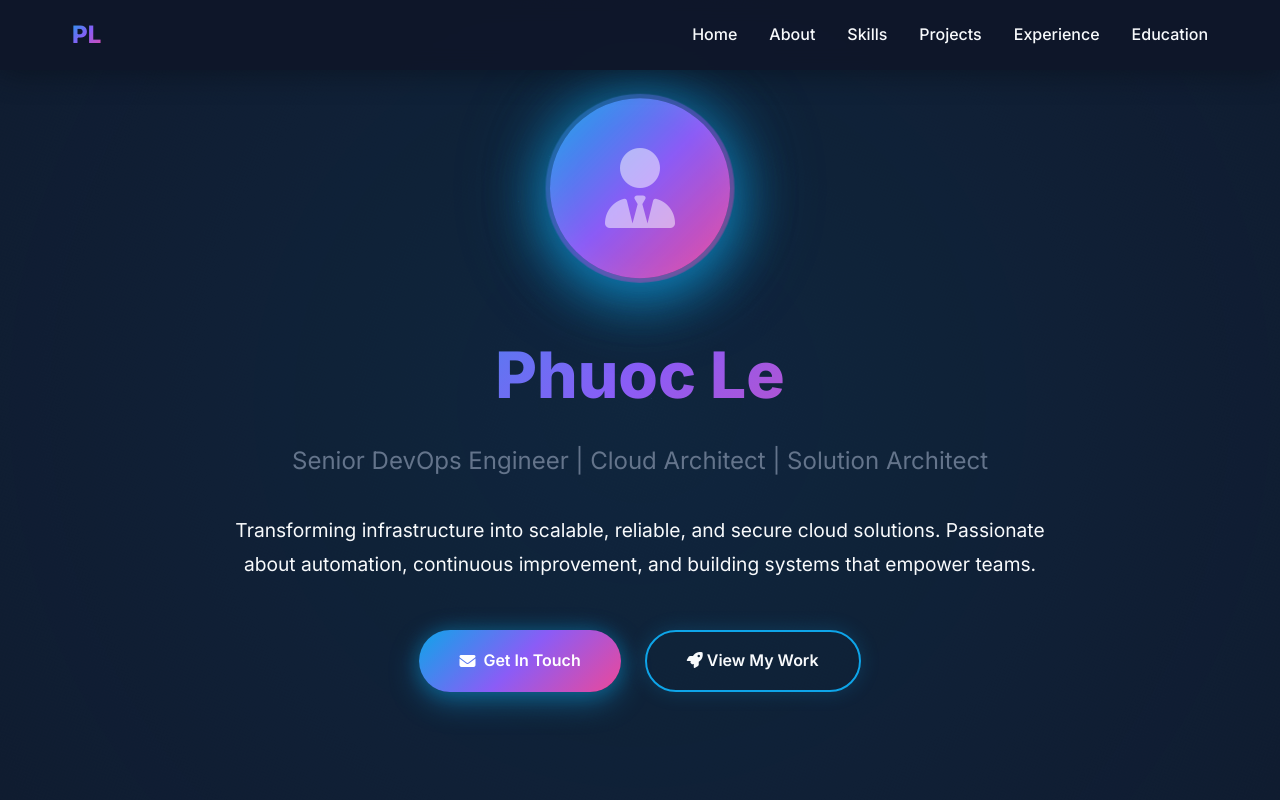
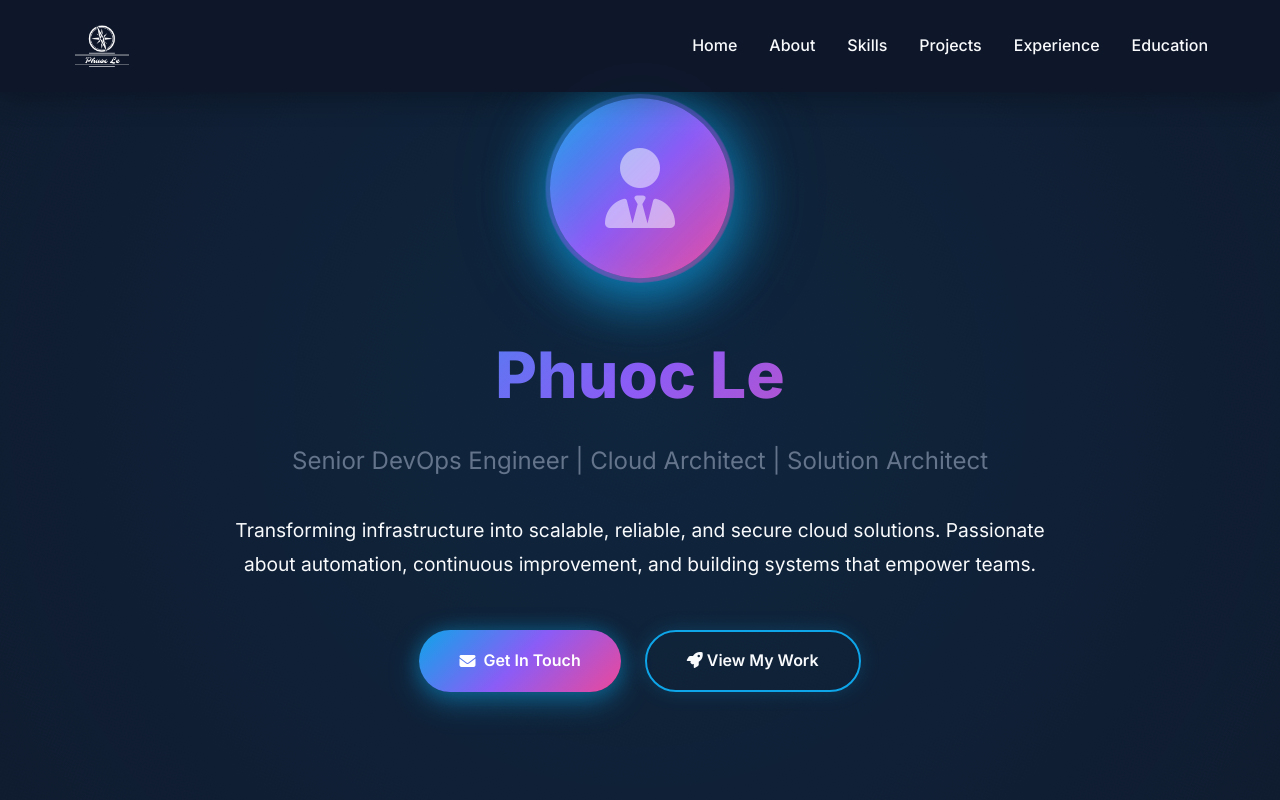
Before and after one commit to phuoc-le/phuocle-portfolio, a plain HTML site: page index.html in a window 1280 px wide. Shown: the top 800 px of the page. Drawn offline with Linux system fonts and the light colour scheme.

Commit message:
Update logo

```diff
--- a/index.html
+++ b/index.html
@@ -60,12 +60,20 @@
         }
 
         nav .logo {
-            font-size: 1.5rem;
-            font-weight: 800;
-            background: var(--gradient-alt);
-            -webkit-background-clip: text;
-            -webkit-text-fill-color: transparent;
-            background-clip: text;
+            display: flex;
+            align-items: center;
+        }
+
+        nav .logo img {
+            height: 60px;
+            width: auto;
+            filter: invert(1) brightness(1.2);
+            transition: all 0.3s;
+        }
+
+        nav .logo img:hover {
+            filter: invert(1) brightness(1.5) drop-shadow(0 0 10px rgba(14, 165, 233, 0.8));
+            transform: scale(1.05);
         }
 
         nav ul {
@@ -1129,7 +1137,7 @@
 <!-- Navigation -->
 <nav>
     <div class="container">
-        <div class="logo">PL</div>
+        <div class="logo"><img src="assets/images/logo.png" alt="Phuoc Le"></div>
         <ul>
             <li><a href="#home">Home</a></li>
             <li><a href="#about">About</a></li>
```
Also changed, not shown: assets/images/logo.png (added).
